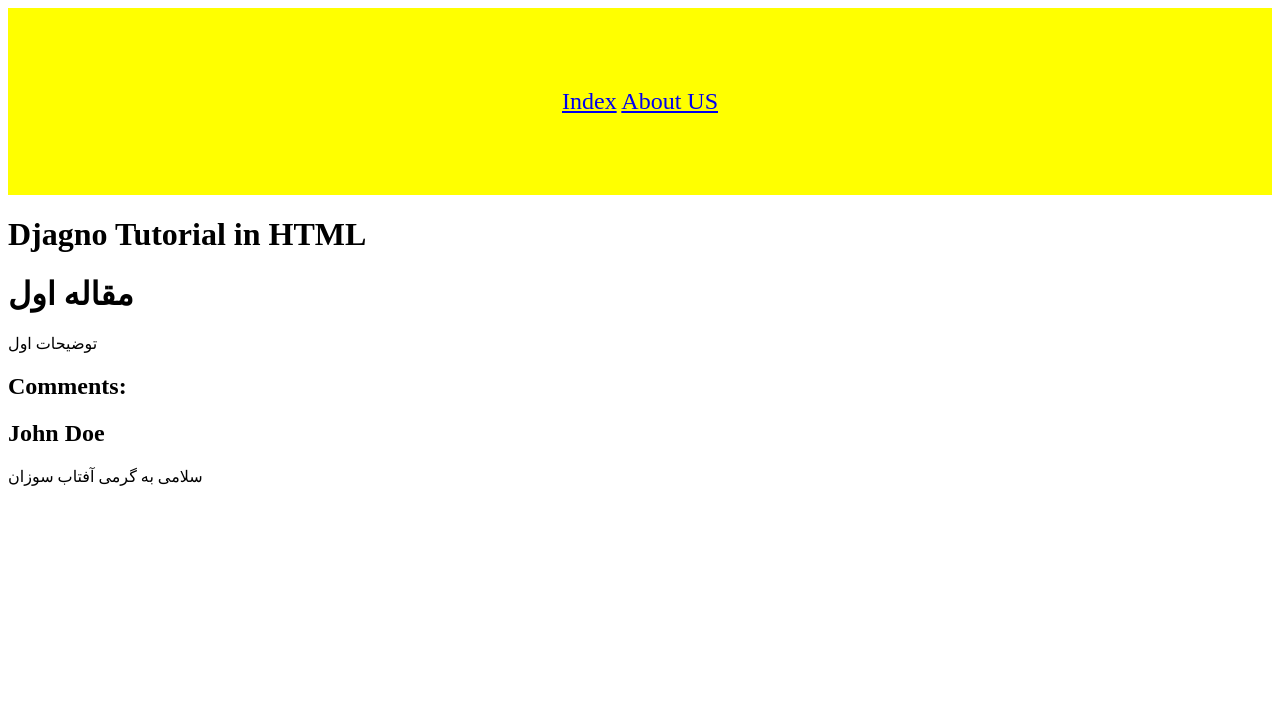
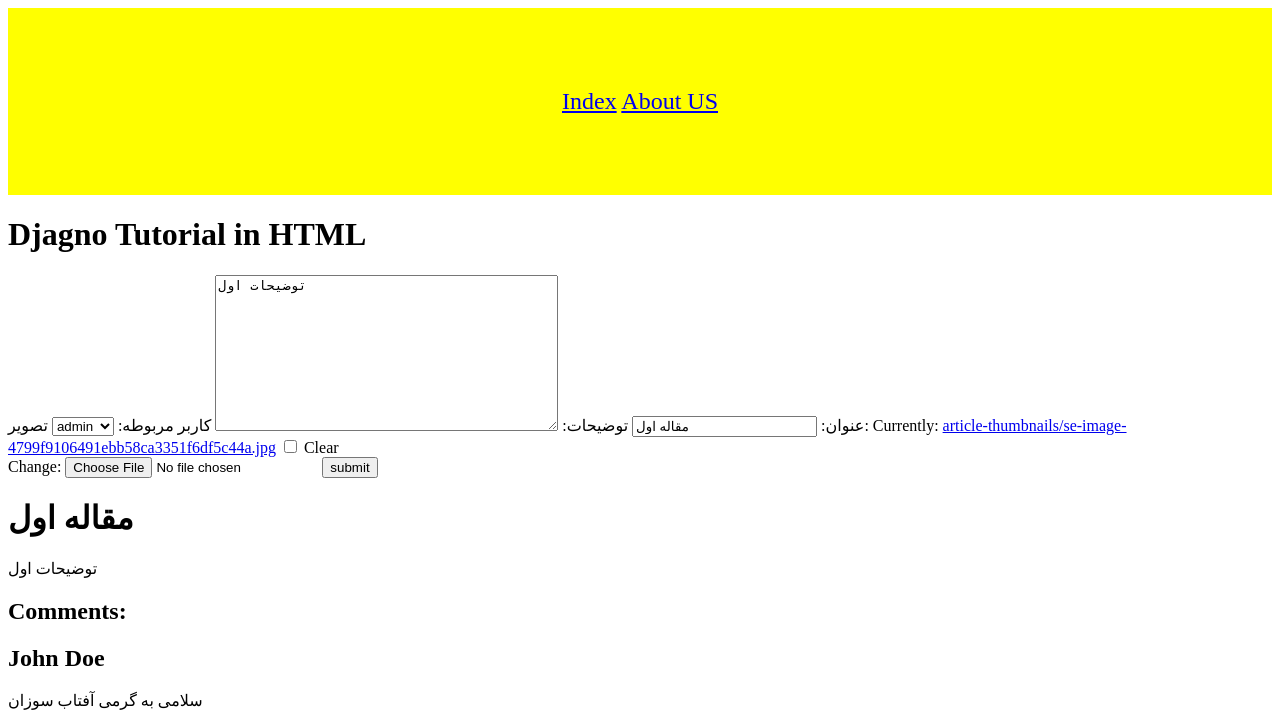
Before and after one commit to varpex200/django-20-10, a Django app: page /articles/1/ in a window 1280 px wide. Shown: the top 718 px of the page. Run offline with Django 4.2, Linux system fonts and the light colour scheme; data comes from the database, SQL or seed files in the repository; both versions use the stored data as it was after the commit.

Commit message:
Update Article Form

```diff
--- a/articles/models.py
+++ b/articles/models.py
@@ -11,7 +11,7 @@ class BaseModel(models.Model):
 # Create your models here.
 class Article(BaseModel):
     title = models.CharField(max_length=128, verbose_name='عنوان')
-    thumbnail = models.ImageField(upload_to='article-thumbnails', blank=True, default='')
+    thumbnail = models.ImageField(upload_to='article-thumbnails', blank=True, default='', verbose_name='تصویر')
     description = models.TextField(verbose_name='توضیحات')
     is_active = models.BooleanField(default=False, verbose_name='فعال')
     related_user = models.ForeignKey(User, on_delete=models.CASCADE, verbose_name='کاربر مربوطه')
--- a/articles/templates/retrieve.html
+++ b/articles/templates/retrieve.html
@@ -2,6 +2,12 @@
 
 
 {% block content %}
+
+<form method="POST" enctype="multipart/form-data">
+    {% csrf_token %}
+    {{form}}
+    <input type="submit" value="submit">
+</form>
 
 <h1>{{article.title}}</h1>
 <p>{{article.description}}</p>
--- a/articles/views.py
+++ b/articles/views.py
@@ -23,8 +23,15 @@ def index(request):
 
 def detail(request, id):
     article = Article.objects.get(id=id)
+    if request.method == 'POST':
+        form = ArticleForm(request.POST or None, request.FILES or None, instance=article)
+        if form.is_valid():
+            form.save()
+    else:
+        form = ArticleForm(instance=article)
     context = {
-        'article': article
+        'article': article,
+        'form': form
     }
     return render(request, 'retrieve.html', context)
 
```
Also changed, not shown: articles/migrations/0007_alter_article_thumbnail.py (added), db.sqlite3.
